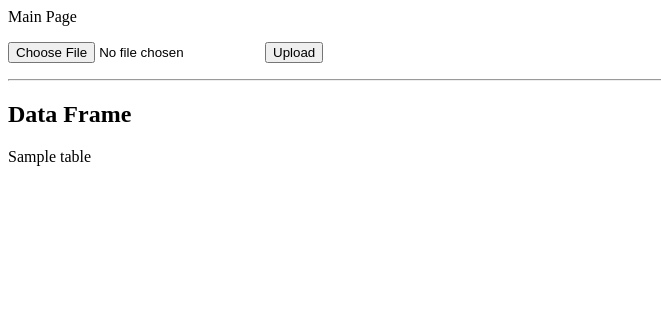
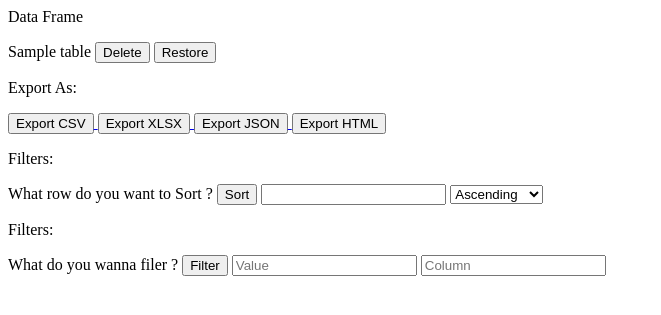
Before and after one commit to MikeGPQ/Pandas_Testing, a Flask app: template templates/home.html in a window 1280 px wide. Shown: the top 315 px of the page, without its empty margins (0-661 px from the left). Run offline with Flask 3, Linux system fonts and the light colour scheme; the template is opened without the code that fills it: most values are stand-ins (such as "Sample title", 1, 10 or a date in 2020).

Commit message:
17/08/2025

```diff
--- a/main.py
+++ b/main.py
@@ -1,20 +1,60 @@
 from dataManager import dataManager
-from flask import Flask, render_template, request
+from flask import Flask, render_template, request, Response
+import io
+import pandas
 
 dm = dataManager()
+restored = dataManager()
 
 app = Flask(__name__)
-@app.route('/')
+@app.route('/',methods=["GET","POST"])
 def loading():
+    if request.method=="POST":
+        if "action" in request.form:
+            match request.form["action"]:
+                case "Upload":
+                    dm.setData(request.files["dataFile"])
+                    restored.dataFrame = dm.dataFrame
+                    return render_template("home.html",table=dm.dataFrame.to_html())
+                case "Delete":
+                    dm.dataFrame = None
+                    return render_template("home.html",table=None)
+                case "Restore":
+                    dm.dataFrame = restored.dataFrame
+                    return render_template("home.html",table=dm.dataFrame.to_html())
+                case "Sort":
+                    sortColumn = request.form.get("sortColumn")
+                    if(request.form.get("ascendingOption")=="Ascending"):
+                        ascendingOption = True
+                    else:
+                        ascendingOption = False
+                    dm.dataFrame = dm.dataFrame.sort_values(by=sortColumn, ascending=ascendingOption)
+                    return render_template("home.html",table=dm.dataFrame.to_html())
+                case "Filter":
+                    filterValue = request.form.get("filterValue")
+                    filterColumn = request.form.get("filterColumn")
+                    dm.dataFrame = dm.dataFrame[dm.dataFrame[filterColumn] == filterValue]
+                    return render_template("home.html",table=dm.dataFrame.to_html())
     return render_template("home.html",table=None)
 
-@app.route("/uploadfile", methods=["POST"])
-def uploadFile():
-    dm.setData(request.files["dataFile"])
-    return render_template("home.html",table=dm.getHTML())
-
-
-
+@app.route("/export/<format>")
+def exportFile(format):
+    match format:
+        case "csv":
+            data = dm.dataFrame.to_csv(index=False)
+            return Response(data, mimetype='text/csv', headers={"Content-disposition": "attachment; filename=data.csv"})
+        case "xlsx":
+            output = io.BytesIO()
+            with pandas.ExcelWriter(output, engine='xlsxwriter') as writer:
+                dm.dataFrame.to_excel(writer, index=False, sheet_name='Sheet1')
+            output.seek(0)
+            return Response(output.getvalue(), mimetype='application/vnd.openxmlformats-officedocument.spreadsheetml.sheet', headers={"Content-disposition": "attachment; filename=data.xlsx"})
+        case "json":
+            data = dm.dataFrame.to_json(orient="records")
+            return Response(data, mimetype='application/json', headers={"Content-disposition": "attachment; filename=data.json"})
+        case "html":
+            data = dm.dataFrame.to_html(classes='table table-striped',index=False)
+            return Response(data, mimetype='text/html', headers={"Content-disposition": "attachment; filename=data.html"})
 
 
 if __name__ == '__main__':
--- a/requirements.txt
+++ b/requirements.txt
@@ -6,8 +6,10 @@ et_xmlfile==2.0.0
 filelock==3.19.1
 Flask==3.1.1
 gunicorn==23.0.0
+html5lib==1.1
 itsdangerous==2.2.0
 Jinja2==3.1.6
+lxml==6.0.0
 MarkupSafe==3.0.2
 numpy==2.3.2
 openpyxl==3.1.5
@@ -19,4 +21,6 @@ pytz==2025.2
 six==1.17.0
 tzdata==2025.2
 virtualenv==20.34.0
+webencodings==0.5.1
 Werkzeug==3.1.3
+xlsxwriter==3.2.5
--- a/templates/home.html
+++ b/templates/home.html
@@ -1,15 +1,59 @@
 <html>
    <body>
-      <form action="/uploadfile" method="post" enctype="multipart/form-data">
-         <p>Main Page</p>
-         <input type="file" name="dataFile" accept=".csv,.xlsx,.json,.html">
-         <input type="submit" value="Upload">
-      </form>
+      {% if table == None %}
+         <form action="/" method="post" enctype="multipart/form-data">
+            <p>Main Page</p>
+            <input type="file" name="dataFile" accept=".csv,.xlsx,.json,.html">
+            <input type="submit" name="action" value="Upload">
+         </form>
+      {% endif %}
 
       {% if table %}
-         <hr>
-         <h2>Data Frame</h2>
-         {{ table | safe}}
+         <form action="/" method="post" enctype="multipart/form-data">
+            <p>Data Frame</p>
+            {{ table | safe}}
+            <input type="submit" name="action" value="Delete">
+            <input type="submit" name="action" value="Restore">
+         </form>
+
+         <p> Export As: </p>
+         <a href="/export/csv">
+            <button> Export CSV </button>
+         </a>
+         <a href="/export/xlsx">
+            <button> Export XLSX </button>
+         </a>
+         <a href="/export/json">
+            <button> Export JSON </button>
+         </a>
+         <a href="/export/html">
+            <button> Export HTML </button>
+         </a>
+
+         <form action="/" method="post" enctype="multipart/form-data">
+            <p> Filters: </p>
+            <label>
+               What row do you want to Sort ?
+               <input type="submit" name="action" value="Sort">
+               <input type="text" id="sortColumn" name="sortColumn">
+               <select name="ascendingOption" id="ascendingOption">
+                  <option value="Ascending"> Ascending </option>
+                  <option value="Descending"> Descending </option>
+               </select>
+            </label>
+         </form>
+
+         <form action="/" method="post" enctype="multipart/form-data">
+            <p> Filters: </p>
+            <label>
+               What do you wanna filer ?
+               <input type="submit" name="action" value="Filter">
+               <input type="text" id="filterValue" name="filterValue" placeholder="Value">
+               <input type="text" id="filterColumn" name="filterColumn" placeholder="Column">
+            </label>
+         </form>
+
+
       {% endif %}
    </body>
 </html>
```
Also changed, not shown: dataManager.py (+3 -4 lines).
